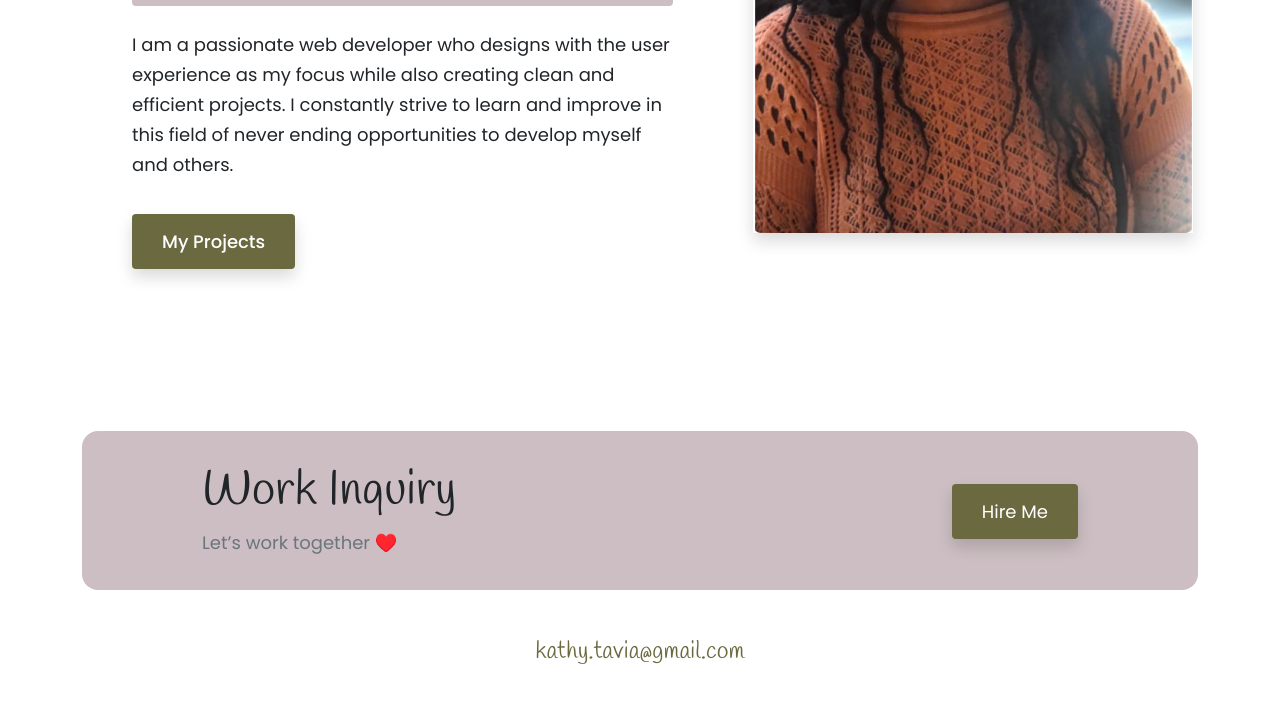
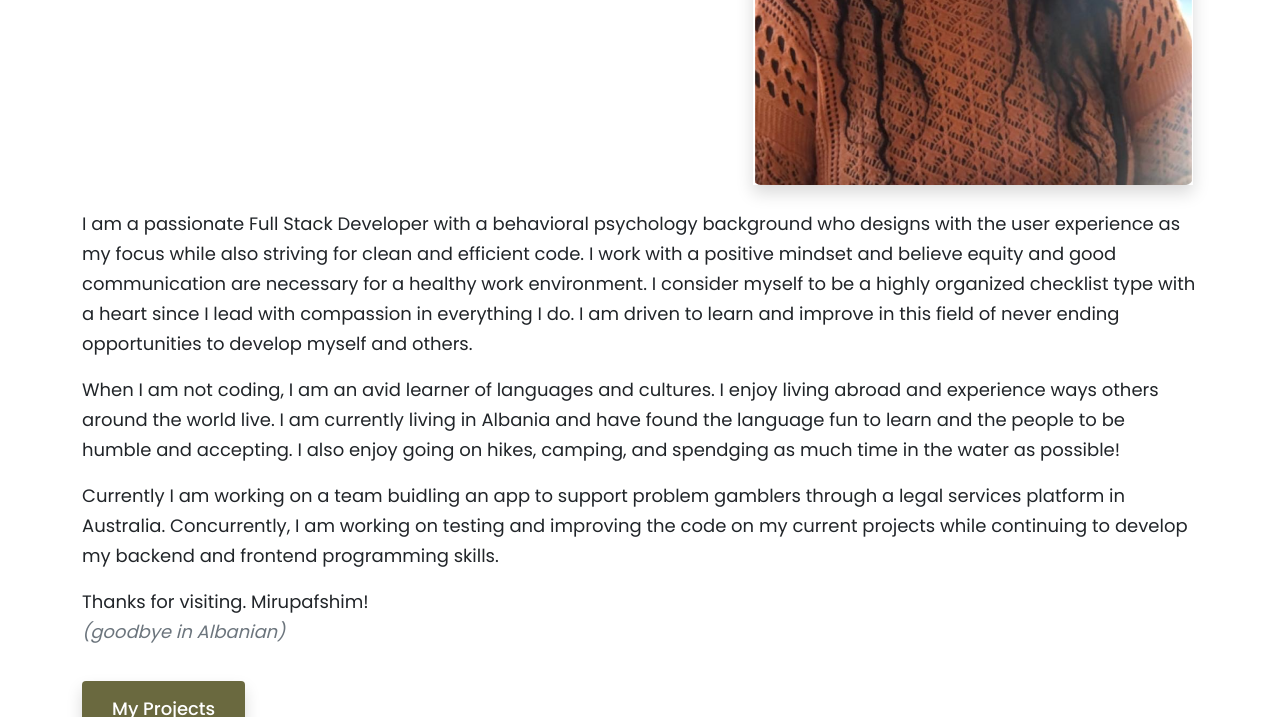
Before and after one commit to cdrmr18/portfolio, a website: page about.html in a window 1280 px wide. Shown: the part 493-1210 px from the top of the page. Drawn offline with nearby package versions, Linux system fonts and the light colour scheme; a web font is replaced by a local one.

Commit message:
added to about me description

```diff
--- a/about.html
+++ b/about.html
@@ -48,25 +48,47 @@
         </div>
     </nav>
     <div class="container content-container mt-5">
-        <div class="row mt-3">
+        <div class="row">
             <div class="col-md-7">
-                <div class="content-inner mt-4 mb-5">
-                    <div class="about-me py-3 text-center">
-                        <h1 class="mb-4">Hola, I'm Kathy 👋🏾</h1>
+                <div class="content-inner">
+                    <div class="py-2">
+                        <h1 class="mb-4">Hola I'm Kathy 👋🏾</h1>
                         <h2 class="mb-4">A learner,</h2>
                         <h2 class="mb-4">a traveler,</h2>
                         <h2>and an empathic leader</h2>
                     </div>
 
-                    <p class="mb-5 mt-4">I am a passionate web developer who designs with the user experience as my focus while also creating clean and efficient projects. I constantly strive to learn and improve in this field of never ending opportunities to develop myself and others.</p>
-                    <a href="projects.html" class="btn-hero shadow">My Projects</a>
                 </div>
             </div>
-            <div class="col-md-5 mt-5 pt-2 text-center">
+            <div class="col-md-5 my-auto pt-2 text-center">
                 <img src="images/kathy.png" alt="profile image of Kathy Tavia" class="img-fluid shadow">
             </div>
         </div>
 
+        <div>
+            <p class="mt-4">
+                I am a passionate Full Stack Developer with a behavioral psychology background who designs with the user
+                experience as my focus while also striving for clean and efficient code. I work with a positive mindset and
+                believe equity and good communication are necessary for a healthy work environment. I consider myself to be a
+                highly organized checklist type with a heart since I lead with compassion in everything I do. I am driven to
+                learn and improve in this field of never ending opportunities to develop myself and others.
+            </p>
+            <p>
+                When I am not coding, I am an avid learner of languages and cultures. I enjoy living abroad and experience ways
+                others around the world live. I am currently living in Albania and have found the language fun to learn and the
+                people to be humble and accepting. I also enjoy going on hikes, camping, and spendging as much time in the water
+                as possible!
+            </p>
+            <p>
+                Currently I am working on a team buidling an app to support problem gamblers through a legal services platform
+                in Australia. Concurrently, I am working on testing and improving the code on my current projects while
+                continuing to develop my backend and frontend programming skills.
+            </p>
+            <p class="mb-5">
+                Thanks for visiting. Mirupafshim! <br><em class="text-muted ">(goodbye in Albanian)</em>
+            </p>
+            <a href="projects.html" class="btn-hero shadow">My Projects</a>
+        </div>
         <footer class="mt-5">
             <div class="inquire d-flex justify-content-between  d-none d-sm-flex">
                 <div>
```
